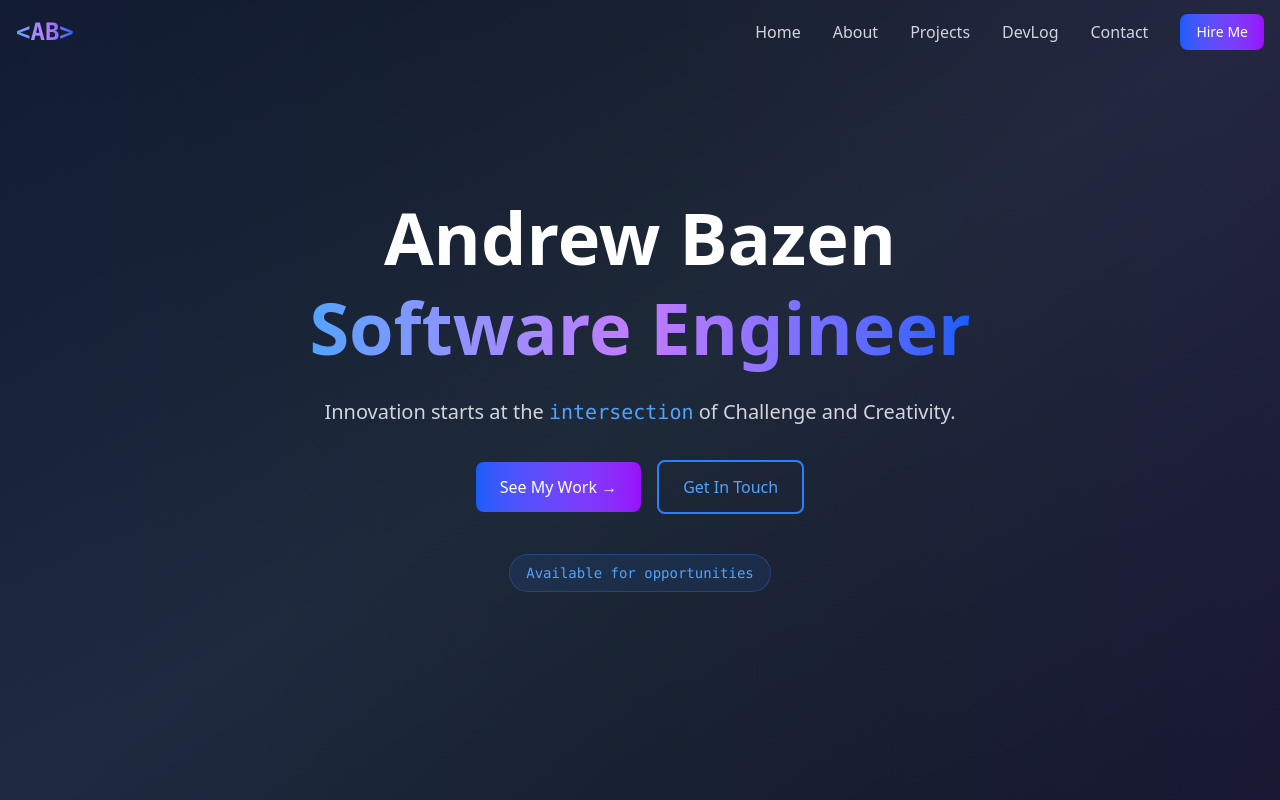
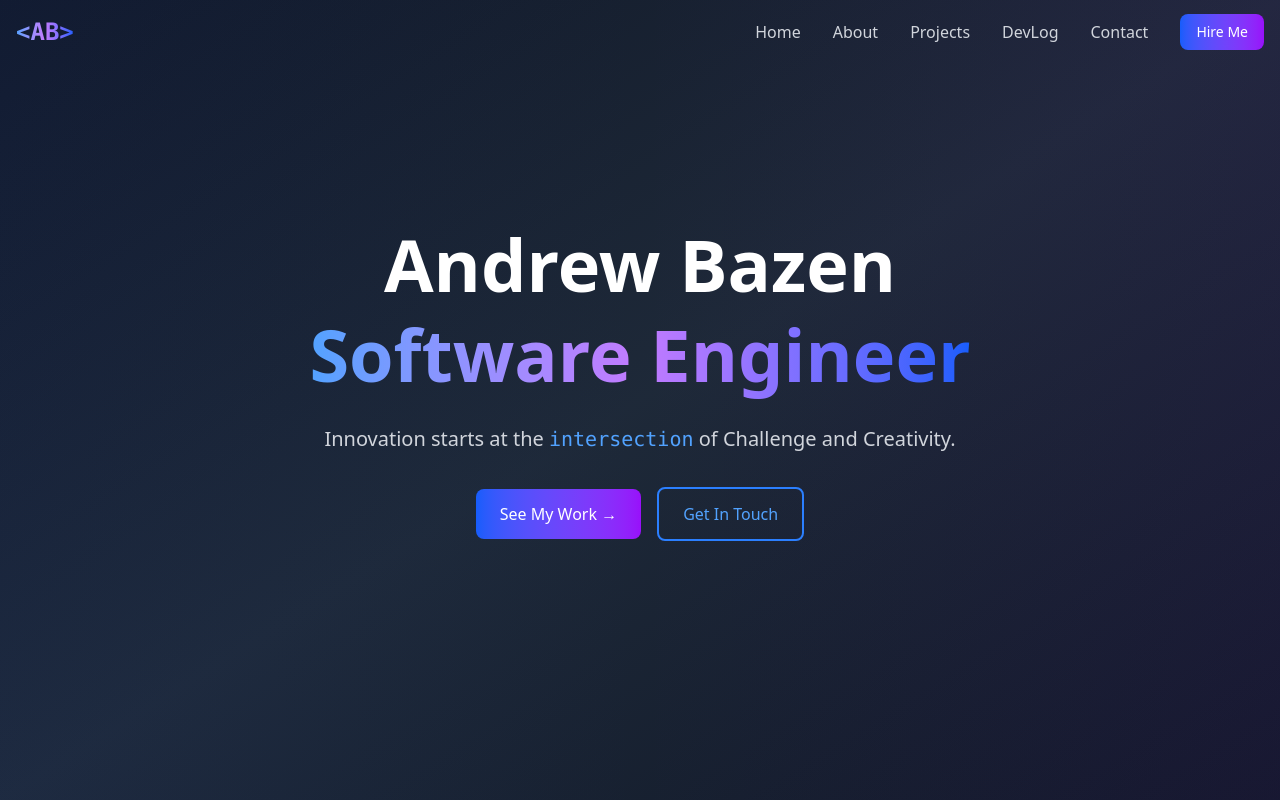
Before and after one commit to AndrewBazen/AndrewBazen.github.io, a React (Vite) app in the folder my-portfolio/: page / in a window 1280 px wide. Shown: the top 800 px of the page. Built offline with nearby package versions, Linux system fonts and the light colour scheme.

Commit message:
Comment out availability message in Hero component for future updates.

```diff
--- a/my-portfolio/src/components/Hero.jsx
+++ b/my-portfolio/src/components/Hero.jsx
@@ -65,9 +65,9 @@ export default function Hero() {
           transition={{ duration: 0.8, delay: 0.8 }}
           className="mt-10"
         >
-          <span className="inline-block px-4 py-2 bg-blue-500/10 border border-blue-500/30 rounded-full text-blue-400 text-sm font-mono mb-4">
+          {/* <span className="inline-block px-4 py-2 bg-blue-500/10 border border-blue-500/30 rounded-full text-blue-400 text-sm font-mono mb-4">
             Available for opportunities
-          </span>
+          </span> */}
         </motion.div>
       </div>
     </section>
```
